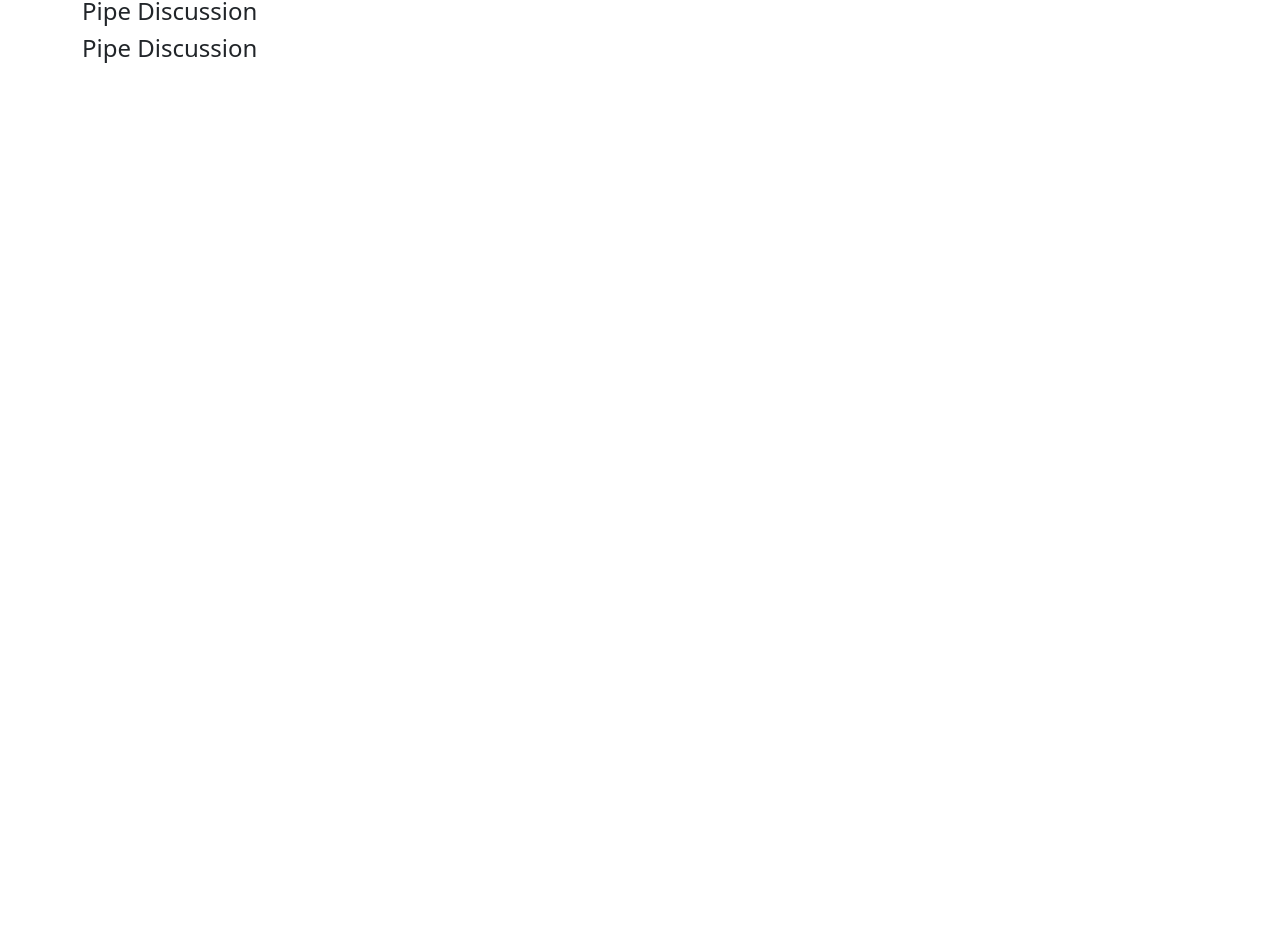
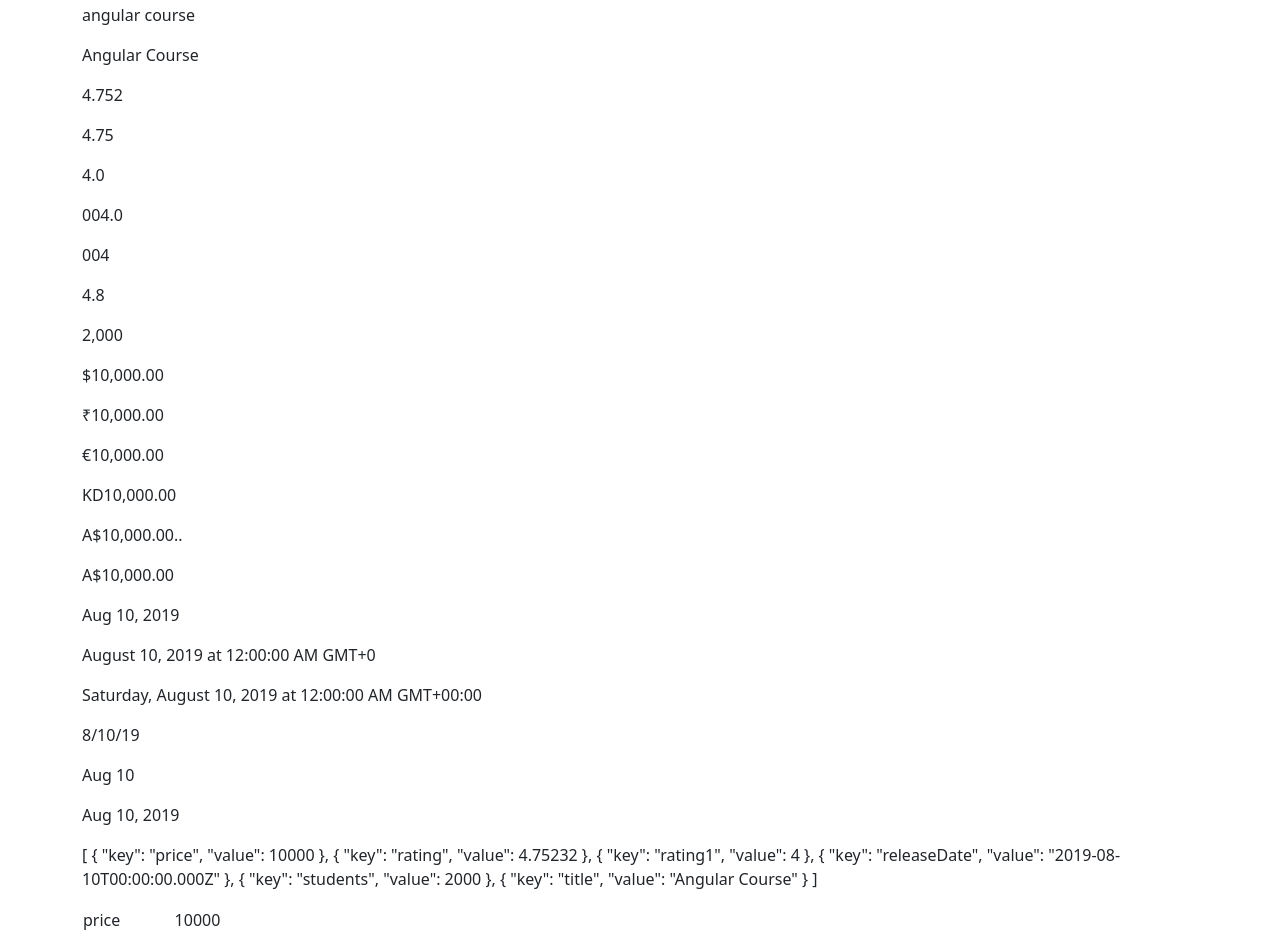
Before and after one commit to dineshgopalchand/UI-24, an Angular app: page / in a window 1280 px wide. Shown: the part 160-1098 px from the top of the page. Before the commit the page ends 800 px from the top, so only its background shows below. Built offline with nearby package versions, Linux system fonts and the light colour scheme.

Commit message:
Predefined pipe introduction completed

```diff
--- a/src/app/data-handling/pipe/pipe.component.html
+++ b/src/app/data-handling/pipe/pipe.component.html
@@ -1,7 +1,42 @@
-<h4 >{{headerVal}}</h4>
+<!-- <h4 >{{headerVal}}</h4>
 <h4 >{{headerVal | uppercase}}</h4>
 <h4 >{{headerVal | lowercase}}</h4>
-<h4 >{{headerVal | titlecase}}</h4>
+<h4 >{{headerVal | titlecase}}</h4> -->
 <h4 [textContent]="headerVal | titlecase"></h4>
 
 <!-- <button (click)="changeHeader()">Change Header</button> -->
+
+<!-- <p>{{course}}</p> -->
+<!-- <p>{{stringfyObject(course)}}</p> -->
+
+<p>{{course | json}}</p>
+<p>{{course.title | uppercase }}</p>
+<p>{{course.title | lowercase}}</p>
+<p>{{course.title | titlecase}}</p>
+<p>{{course.rating | number }}</p>
+<p>{{course.rating | number:'0.1-2' }}</p>
+<p>{{course.rating1 | number:'0.1-2' }}</p>
+<p>{{course.rating1 | number:'3.1-2' }}</p>
+<p>{{course.rating1 | number:'3.0' }}</p>
+<p>{{course.rating | number:'0.1-1' }}</p>
+<p>{{course.students | number }}</p>
+<p>{{course.price | currency}}</p>
+<p>{{course.price | currency:'INR'}}</p>
+<p>{{course.price | currency:'EUR'}}</p>
+<p>{{course.price | currency:'KD'}}</p>
+<p>{{course.price | currency:defaultCurrencyType}}..</p>
+<p>{{course.price | currency:'AUD'}}</p>
+<p>{{course.releaseDate | date}}</p>
+<p>{{course.releaseDate | date:'long'}}</p>
+<p>{{course.releaseDate | date: 'full'}}</p>
+<p>{{course.releaseDate | date:'shortDate'}}</p>
+<p>{{course.releaseDate | date:'MMM d'}}</p>
+<p>{{course.releaseDate | date}}</p>
+
+<p>{{course | keyvalue | json}}</p>
+<table>
+    <tr *ngFor="let item of course | keyvalue">
+        <td>{{item.key}}</td>
+        <td>{{item.value}}</td>
+    </tr>
+</table>
--- a/src/app/data-handling/pipe/pipe.component.ts
+++ b/src/app/data-handling/pipe/pipe.component.ts
@@ -7,8 +7,16 @@ import { Component, OnInit } from '@angular/core';
 })
 export class PipeComponent implements OnInit {
   headerVal = 'Pipe disCussiON';
+  course = {
+    title: "Angular Course",
+    rating: 4.75232,
+    rating1: 4,
+    students: 2000,
+    price: 10000,
+    releaseDate: new Date(2018, 19, 10)
+  };
 
-
+  defaultCurrencyType='AUD';
   constructor() { }
 
   ngOnInit(): void {
@@ -18,4 +26,7 @@ export class PipeComponent implements OnInit {
   //   // this.headerVal=this.headerVal+ ' - ';
   // }
 
+  // stringfyObject(obj:any){
+  //   return JSON.stringify(obj);
+  // }
 }
```
